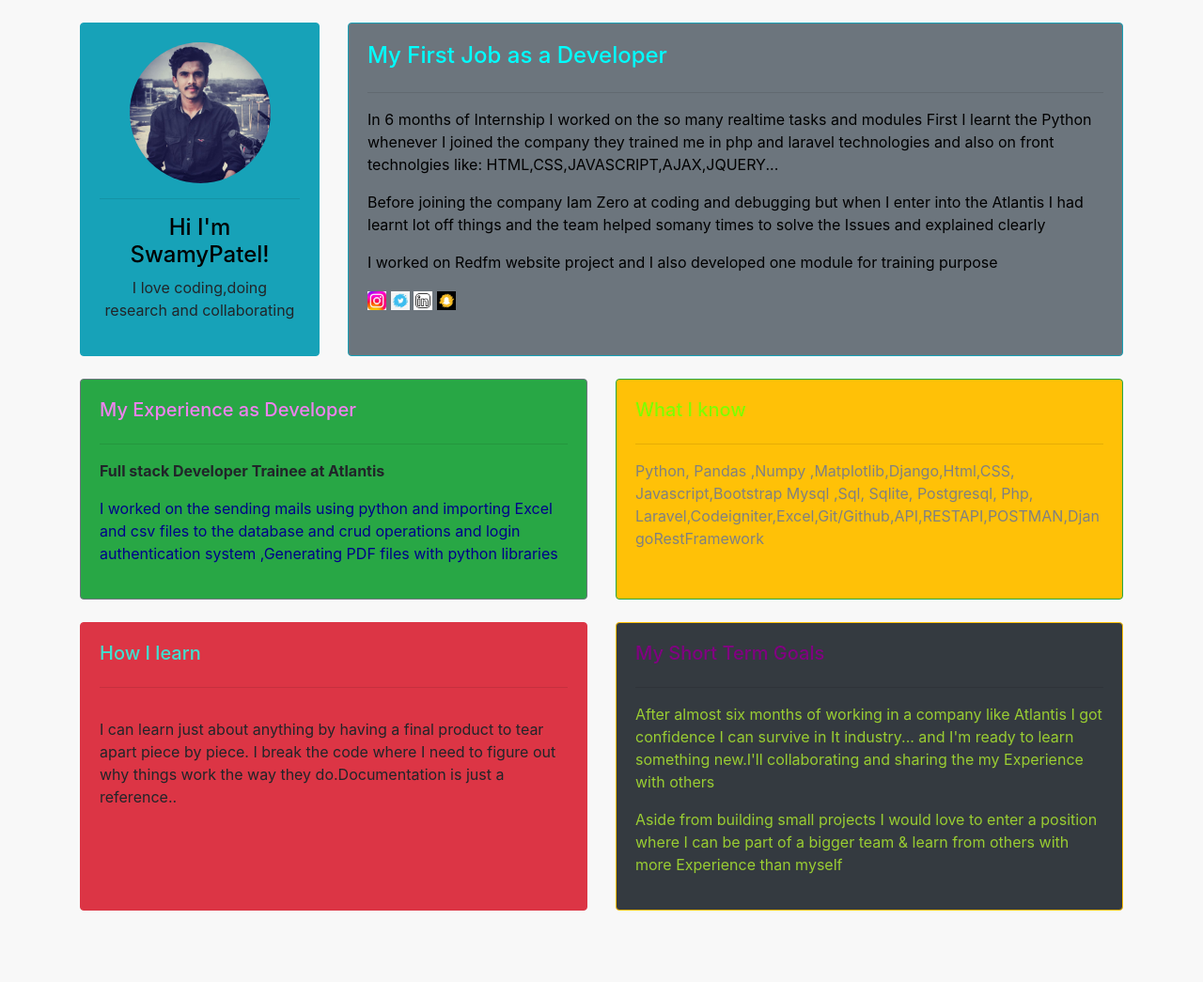
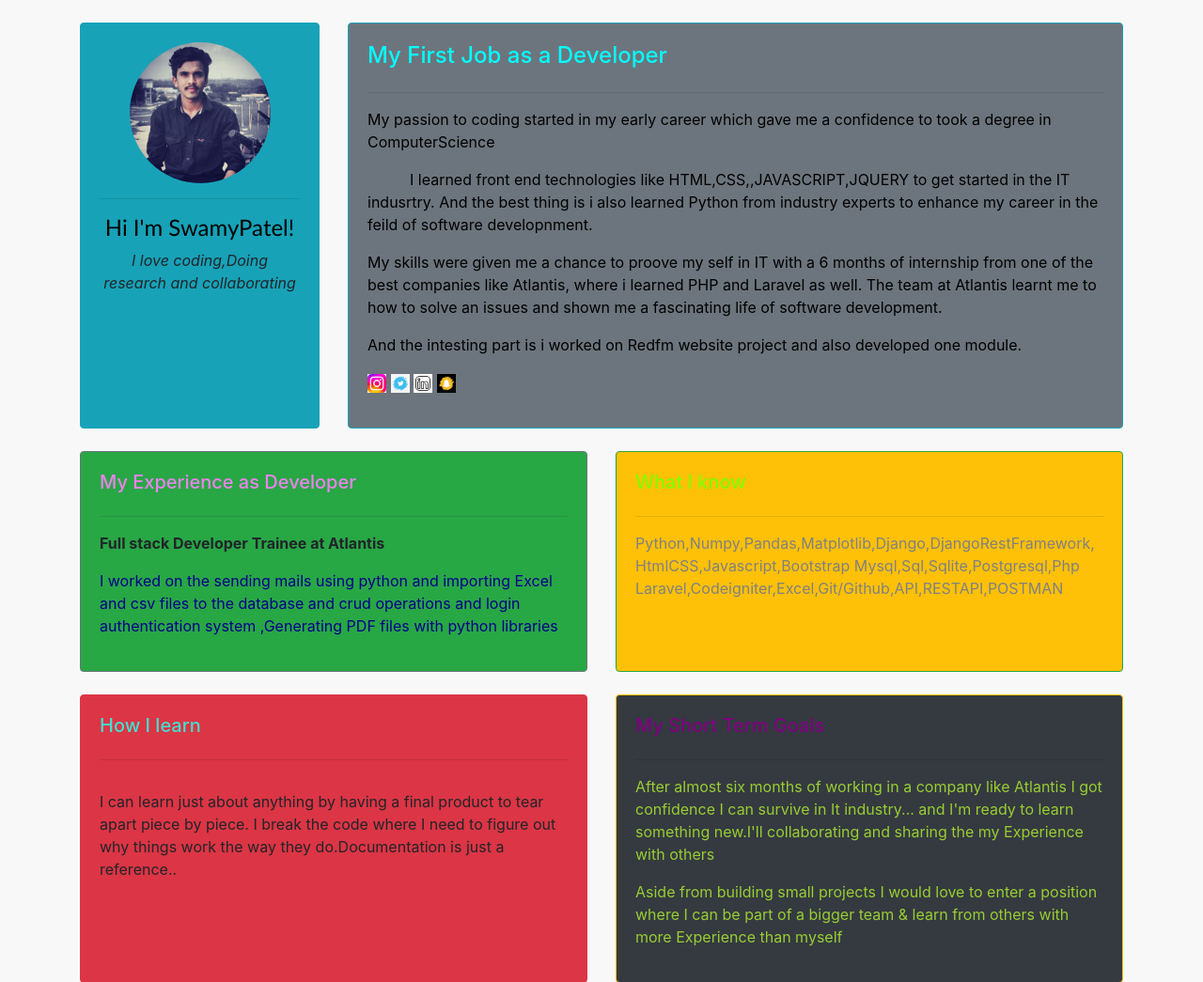
Before and after one commit to swamyDeshetty/pythondjango, a Django app: page /portfolio/ in a window 1280 px wide. Shown: the top 1045 px of the page at 94% size. Before the commit the page ends 969 px from the top, so only its background shows below. Run offline with Django 4.2, Linux system fonts and the light colour scheme.

Commit message:
The portfolio is modified by me

```diff
--- a/members/templates/portfolio/home.html
+++ b/members/templates/portfolio/home.html
@@ -10,6 +10,11 @@
     <link rel="stylesheet" href="https://cdn.jsdelivr.net/npm/bootstrap@4.3.1/dist/css/bootstrap.min.css" integrity="sha384-ggOyR0iXCbMQv3Xipma34MD+dH/1fQ784/j6cY/iJTQUOhcWr7x9JvoRxT2MZw1T" crossorigin="anonymous">
 <link rel="stylesheet" href="{% static '/css/main.css' %}" type="text/css">
     {% load static %}
+    <style>
+        div.Swamypatel {
+  border-top: 1px dashed red;
+}
+    </style>
 </head>
 <body>
     <br>
@@ -21,8 +26,8 @@
          <div class="card card-body h-100 border-info bg-info" id="profile-wrapper">
             <img id="profile-pic" src="{% static '/img/swamy.jpg' %}">
             <hr>
-            <h4 style="color: black;">Hi I'm SwamyPatel!</h4>
-            <p>I love coding,doing research and collaborating</p>
+            <h4 style="color: black;font-family:'Gill Sans', 'Gill Sans MT', Calibri, 'Trebuchet MS', sans-serif ">Hi I'm SwamyPatel!</h4>
+            <p style="font-style: italic;">I love coding,Doing research and collaborating</p>
          </div>
         </div>
         <div class="col-md-9">
@@ -30,17 +35,18 @@
             <h4 style="color: aqua;">My First Job as a Developer</h4>
             <hr>
             <div class="exp">
-            <p class="exp">In 6 months of Internship I worked on the so many realtime tasks and modules First I learnt the Python
-             whenever I joined the company they trained me in php and laravel technologies and  also on
-             front technolgies like: HTML,CSS,JAVASCRIPT,AJAX,JQUERY...</p>
+            <p class="exp">My passion to coding started in my early career which gave me a confidence to took a degree in ComputerScience </p>
+            &nbsp  &nbsp &nbsp  &nbsp  &nbsp I learned front end technologies like HTML,CSS,,JAVASCRIPT,JQUERY to get started in the IT indusrtry. And the best thing is i also learned Python from industry experts
+            to enhance my career in the feild of software developnment.</P>
 
-             <P>Before joining the company Iam Zero at coding and debugging  but when I enter into the Atlantis
-                I had learnt lot off things  and  the team helped somany times to solve the Issues and explained clearly
+             <P>  My skills were given me a chance to proove my self in IT with a 6 months of internship from one of the best companies like Atlantis, where i learned PHP and Laravel
+as well. The team at Atlantis learnt me to how to solve an issues and shown me a fascinating life of software development.
+
              </P>
-             <p>I worked on Redfm website project  and I also developed one module for training purpose</p>
+             <p>And the intesting part is i worked on Redfm website project and also developed one module.</p>
             </div>
 
-             <ul class="social-links">
+            <ul class="social-links">
                 <li> <a href="https://www.instagram.com/swamy_patel9980/"><img class="social" src="{% static 'img/insta.jpeg' %}"></a></li>
                 <li><img class="social" src="{% static 'img/twitter.jpeg' %}"></li>
                 <li> <a href="https://www.linkedin.com/in/swamy-deshetty-2297a1240"><img class="social" src="{% static 'img/linkedin.png' %}"></a></li>
@@ -67,8 +73,8 @@
              <div class="card card-body h-100 border border-success bg-warning bg-gradient">
                 <h5 style="color: chartreuse;">What I know</h5>
                 <hr>
-               <div class="skills"> <p>Python, Pandas ,Numpy ,Matplotlib,Django,Html,CSS, Javascript,Bootstrap
-                    Mysql ,Sql, Sqlite, Postgresql, Php, laravel,Codeigniter,Excel,git/github,API,RESTAPI,POSTMAN,DjangoRestFramework
+               <div class="skills"> <p>Python,Numpy,Pandas,Matplotlib,Django,DjangoRestFramework,HtmlCSS,Javascript,Bootstrap
+                    Mysql,Sql,Sqlite,Postgresql,Php laravel,Codeigniter,Excel,git/github,API,RESTAPI,POSTMAN
                 </p>
             </div>
              </div>
```
Also changed, not shown: db.sqlite3.
